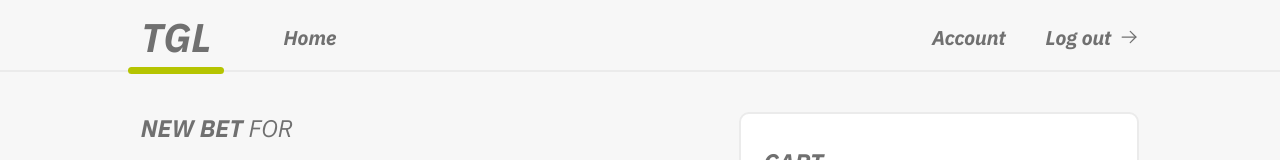
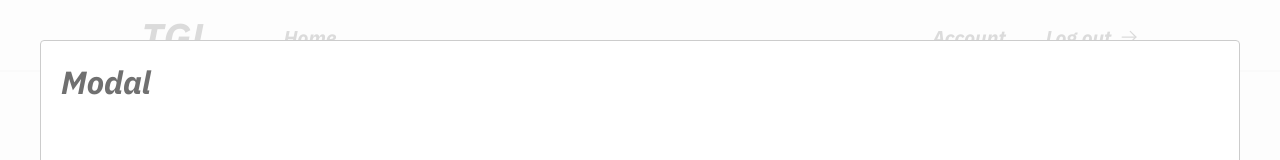
Before and after one commit to paulo-fs/tgl-react-ts, a React (Vite) app: page /bet in a window 1280 px wide. Both pictures are taken after a click on the button "Clear game". Shown: the top 160 px of the page. Built offline with nearby package versions, Linux system fonts and the light colour scheme; no server answers.

Commit message:
feat: modal added to application and the initial setup was made

```diff
--- a/package.json
+++ b/package.json
@@ -10,11 +10,13 @@
   },
   "dependencies": {
     "@reduxjs/toolkit": "^1.8.3",
+    "@types/react-modal": "^3.13.1",
     "@types/react-redux": "^7.1.24",
     "axios": "^0.27.2",
     "phosphor-react": "^1.4.1",
     "react": "^18.2.0",
     "react-dom": "^18.2.0",
+    "react-modal": "^3.15.1",
     "react-redux": "^8.0.2",
     "react-router-dom": "^6.3.0",
     "react-toastify": "^9.0.7",
--- a/src/App.tsx
+++ b/src/App.tsx
@@ -5,6 +5,7 @@ import { BrowserRouter } from 'react-router-dom';
 import { ThemeProvider } from 'styled-components';
 import { ToastContainer } from 'react-toastify';
 import 'react-toastify/dist/ReactToastify.css';
+import { ConfirmModal } from '@components/ConfirmModal';
 
 
 function App() {
@@ -13,6 +14,7 @@ function App() {
 		<ThemeProvider theme={defaultTheme}>
 			<BrowserRouter>
 				<Router />
+				<ConfirmModal />
 			</BrowserRouter>
 			<GlobalStyle />
 			<ToastContainer autoClose={3000} />
--- /dev/null
+++ b/src/components/ConfirmModal.tsx
@@ -0,0 +1,22 @@
+// import ReactModal from 'react-modal';
+import { modalActions } from '@store/slices/modalSlice';
+import { RootState, useAppDispatch } from '@store/store';
+import { useSelector } from 'react-redux';
+import Modal from 'react-modal';
+
+export function ConfirmModal(){
+	const { isOpen } = useSelector((state: RootState) => state.modal);
+	const dispatch = useAppDispatch();
+
+	function closeModal(){
+		dispatch(modalActions.closeModal());
+	}
+
+	return(
+		<>
+			<Modal isOpen={isOpen} onRequestClose={closeModal}>
+				<h1>Modal</h1>
+			</Modal>
+		</>
+	);
+}
--- a/src/pages/Bet/components/FooterButtonsComponent.tsx
+++ b/src/pages/Bet/components/FooterButtonsComponent.tsx
@@ -6,6 +6,7 @@ import { toast } from 'react-toastify';
 
 import { ShoppingCartSimple } from 'phosphor-react';
 import { AddToCart, FooterButtons, SecBtn } from './footerButtonsComponentStyles';
+import { modalActions } from '@store/slices/modalSlice';
 
 
 export function FooterButtonsComponent(){
@@ -14,6 +15,7 @@ export function FooterButtonsComponent(){
 
 	function clearGame(){
 		dispatch(gamesInfoActions.clearGame());
+		dispatch(modalActions.showModal());
 	}
 
 	function completeGame(){
--- /dev/null
+++ b/src/shared/store/slices/modalSlice.ts
@@ -0,0 +1,24 @@
+import { createSlice } from '@reduxjs/toolkit';
+
+const initState = {
+	isOpen: false,
+	isConfirmed: false
+};
+
+const modalSlice = createSlice({
+	name: 'modalSlie',
+	initialState: initState,
+	reducers: {
+		showModal(state){
+			console.log('show modal');
+			state.isOpen = true;
+		},
+
+		closeModal(state){
+			state.isOpen = false;
+		}
+	}
+});
+
+export const modalActions = modalSlice.actions;
+export default modalSlice;
--- a/src/shared/store/store.ts
+++ b/src/shared/store/store.ts
@@ -2,6 +2,7 @@ import { Action, configureStore, ThunkAction } from '@reduxjs/toolkit';
 import { useDispatch } from 'react-redux';
 import cartSlice from './slices/cartSlice';
 import gamesSlice from './slices/gamesSlice';
+import modalSlice from './slices/modalSlice';
 import uiAuthSlice from './slices/uiAuthSlice';
 
 const store = configureStore({
@@ -9,6 +10,7 @@ const store = configureStore({
 		uiAuth: uiAuthSlice.reducer,
 		gamesInfo: gamesSlice.reducer,
 		cart: cartSlice.reducer,
+		modal: modalSlice.reducer
 	}
 });
 
```
Also changed, not shown: 1 other file (tests, documents, lock files or other folders).
